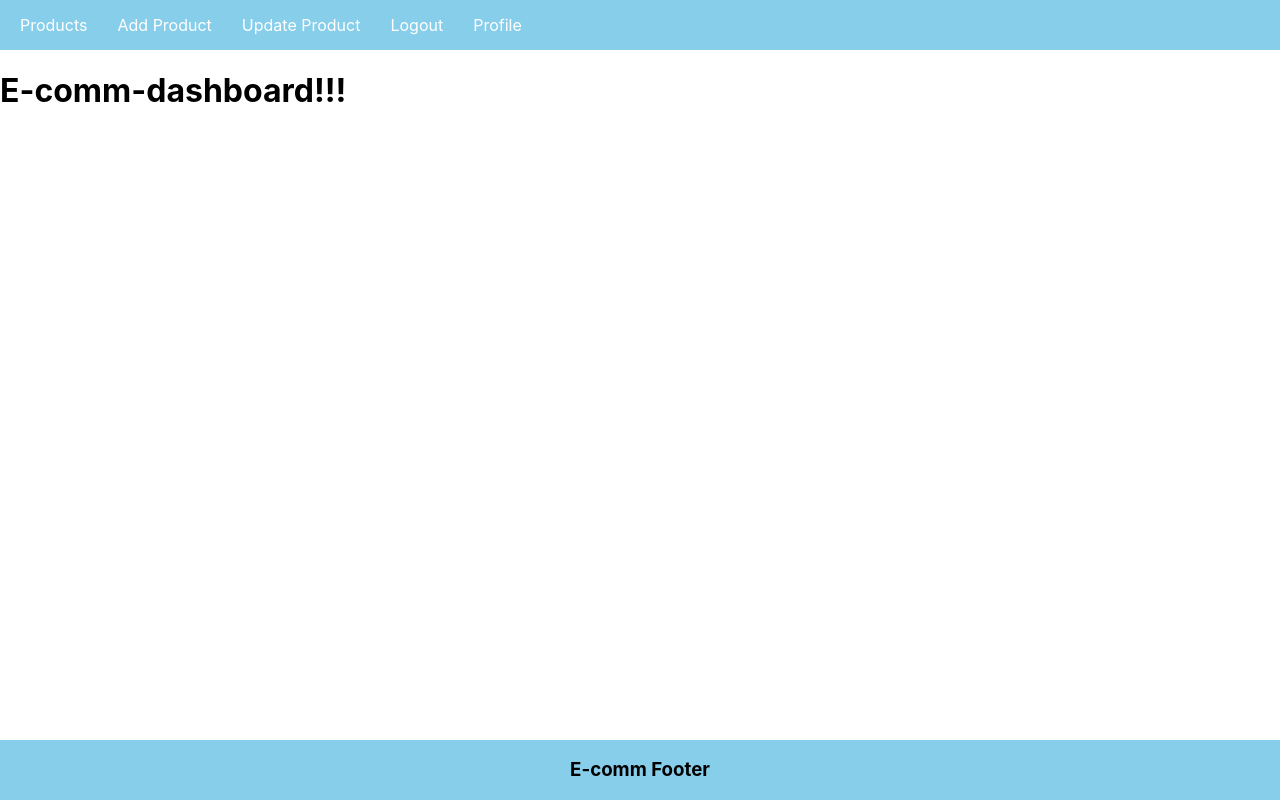
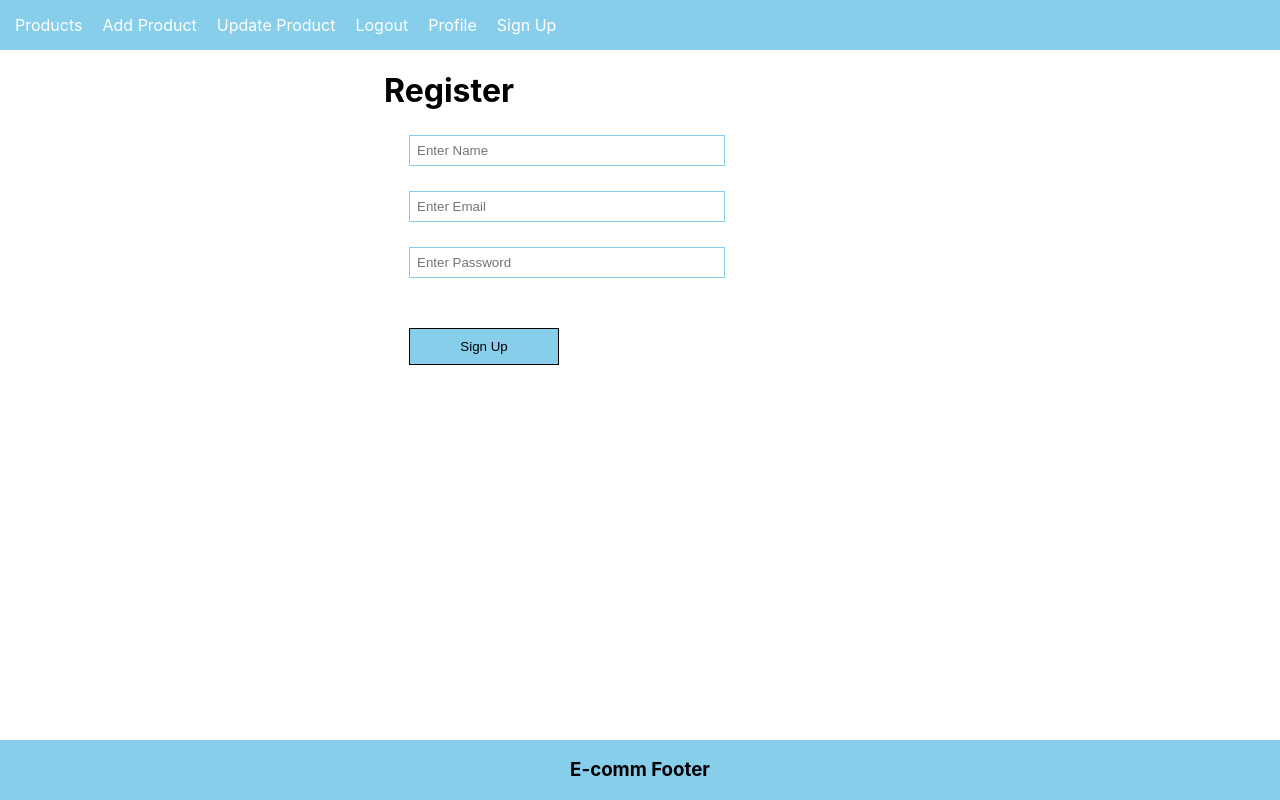
Before and after one commit to Baaz9608/E-Commerce-Dashboard, a React (Create React App) app in the folder frontend/: page /signup in a window 1280 px wide. Built offline with nearby package versions, Linux system fonts and the light colour scheme.

Commit message:
sign up page added

```diff
--- a/frontend/src/App.css
+++ b/frontend/src/App.css
@@ -3,9 +3,30 @@
   padding: 10px;
 }
 
+.inputBox{
+  display: block;
+  margin:25px;
+  padding: 7px;
+  width: 300px;
+  border: 1px solid skyblue;
+}
+
+.appbtn{
+  margin: 25px;
+  padding: 10px;
+  width: 150px;
+  background-color: skyblue;
+  border: 1px solid;
+  cursor: pointer;
+}
+
+.register{
+  margin-left: 30%;
+}
+
 .nav-ul li a{
   color: #fff;
-  padding: 5px;
+  padding-top: 25px;
   text-decoration: none;
 }
 .nav-ul {
--- a/frontend/src/App.js
+++ b/frontend/src/App.js
@@ -2,21 +2,25 @@
 import './App.css';
 import { BrowserRouter, Routes, Route } from 'react-router-dom';
 import Footer from './components/Footer';
+import SignUp from './components/SignUp';
 
 function App() {
   return (
     <div className="App">
       <BrowserRouter>
         <Nav/>
+
         <Routes>
           <Route path='/' element={<h1>Product Listing Component</h1>}/>
           <Route path='/add' element={<h1>Add Product Component</h1>}/>
           <Route path='/update' element={<h1>Update Product Component</h1>}/>
           <Route path='/logout' element={<h1>Logout Component</h1>}/>
           <Route path='/profile' element={<h1>Profile Component</h1>}/>
+          <Route path='/signup' element={<SignUp/>}/>
         </Routes>
-        <h1>E-comm-dashboard!!!</h1>
+
         <Footer/>
+
       </BrowserRouter>
 
     </div>
--- a/frontend/src/components/Nav.js
+++ b/frontend/src/components/Nav.js
@@ -10,6 +10,7 @@
                 <li><Link to="/update">Update Product</Link></li>
                 <li><Link to="/logout">Logout</Link></li>
                 <li><Link to="/profile">Profile</Link></li>
+                <li><Link to="/signup">Sign Up</Link></li>
             </ul>
         </div>
     )
--- /dev/null
+++ b/frontend/src/components/SignUp.js
@@ -0,0 +1,42 @@
+import React, { useState } from "react";
+
+const SignUp = ()=>{
+    const [name, setName] = useState("");
+    const [password, setPassword] = useState("");
+    const [email, setEmail] = useState("");
+
+    const collectData = ()=>{
+        console.log(name, email, password);
+        setName("");
+        setEmail("");
+        setPassword("")
+    }
+    return(
+        <div className="register">
+            <h1>Register</h1>
+            <input className="inputBox"
+            type="text"
+            value={name}
+            placeholder="Enter Name"
+            onChange={(e)=>setName(e.target.value)}/>
+
+            <input className="inputBox"
+            type="email"
+            value={email}
+            placeholder="Enter Email"
+            onChange={(e)=>setEmail(e.target.value)}/>
+
+            <input className="inputBox"
+            type="password"
+            placeholder="Enter Password"
+            value={password}
+            onChange={(e)=>setPassword(e.target.value)}/>
+
+            <button type="button"
+            onClick={collectData}
+            className="appbtn">Sign Up</button>
+        </div>
+    )
+}
+
+export default SignUp;
```
